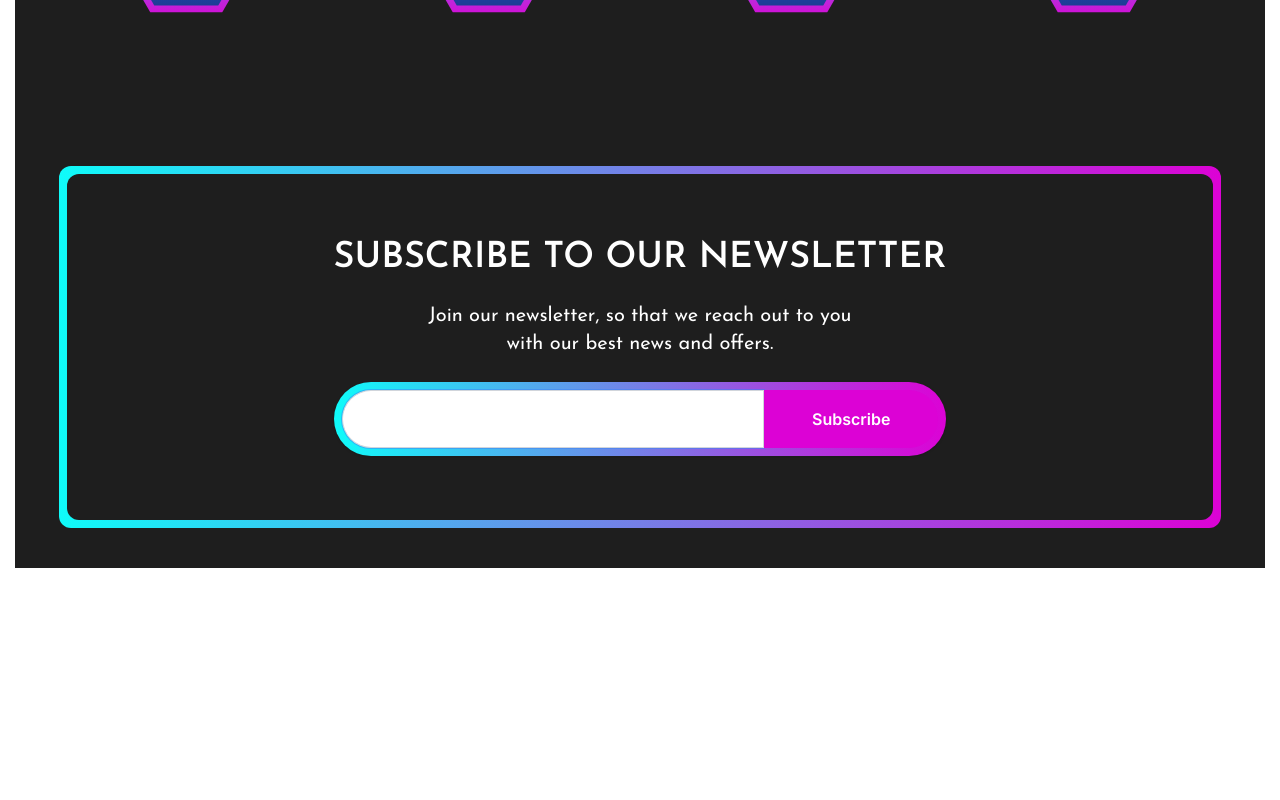
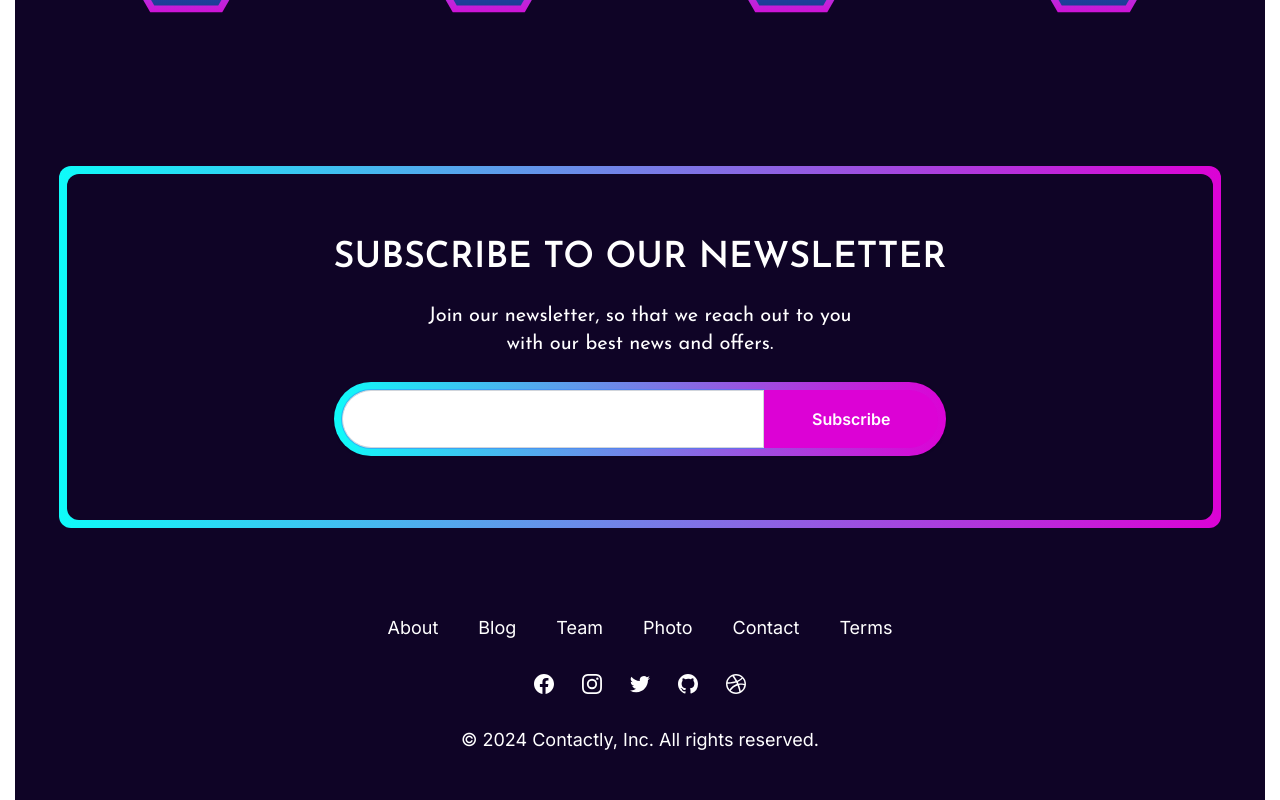
Before and after one commit to subroto23/contact-management-frontend, a Next.js app: page / in a window 1280 px wide. Shown: the part 794-1594 px from the top of the page. Before the commit the page ends 1362 px from the top, so only its background shows below. Built offline with nearby package versions, Linux system fonts and the light colour scheme; a web font is replaced by a local one.

Commit message:
Footer animate fixed

```diff
--- /dev/null
+++ b/src/animate/footer.animate.ts
@@ -0,0 +1,10 @@
+export const footerAnimate = {
+  hidden: { opacity: 0, y: 100 },
+  visible: {
+    opacity: 1,
+    y: 0,
+    transition: {
+      duration: 1,
+    },
+  },
+};
--- a/src/app/(withNavbarAndFooter)/page.tsx
+++ b/src/app/(withNavbarAndFooter)/page.tsx
@@ -2,6 +2,7 @@ import Banner from "@/components/Pages/HomePage/Banner/Banner";
 import CrudOperationUi from "@/components/Pages/HomePage/CrudUi/CrudOperationUi";
 import EffectBanner from "@/components/Pages/HomePage/EffectBanner/EffectBanner";
 import SubscribeNewsLetter from "@/components/Pages/HomePage/SubscribeNewsLetter/SubscribeNewsLetter";
+import Footer from "@/components/Shared/Footer";
 
 const HomePage = async () => {
   return (
@@ -10,6 +11,7 @@ const HomePage = async () => {
       <EffectBanner />
       <CrudOperationUi />
       <SubscribeNewsLetter />
+      <Footer />
     </>
   );
 };
--- a/src/app/globals.css
+++ b/src/app/globals.css
@@ -16,7 +16,7 @@ body {
 
 @layer components {
   .body-color {
-    @apply bg-[#1E1E1E];
+    @apply bg-[#0f0426];
   }
   .primary-color {
     @apply bg-[#DC02D5];
--- a/src/components/Pages/HomePage/Banner/Banner.tsx
+++ b/src/components/Pages/HomePage/Banner/Banner.tsx
@@ -8,7 +8,6 @@ import {
 import pattern from "@/assets/images/Pattern.png";
 import manPhoto from "@/assets/images/manPhoto.png";
 import { motion } from "framer-motion";
-import EffectBanner from "../EffectBanner/EffectBanner";
 
 const Banner = () => {
   return (
--- a/src/components/Pages/HomePage/EffectBanner/EffectBanner.tsx
+++ b/src/components/Pages/HomePage/EffectBanner/EffectBanner.tsx
@@ -1,7 +1,7 @@
 const EffectBanner = () => {
   return (
     <>
-      <div className="relative p-16 pb-0 bg-bodyColor blur-[20px] -m-10 md:-mt-12"></div>
+      <div className="relative p-16 pb-0 bg-bodyColor blur-[20px] -m-10 md:-mt-12 overflow-hidden"></div>
     </>
   );
 };
--- a/src/components/Shared/Footer.tsx
+++ b/src/components/Shared/Footer.tsx
@@ -1,16 +1,23 @@
+"use client";
 import Link from "next/link";
-import Container from "../ui/Container/Container";
+import { motion } from "framer-motion";
+import { footerAnimate } from "@/animate/footer.animate";
 
 const Footer = () => {
   return (
-    <div className="bg-purple-500">
-      <Container>
-        <div className="max-w-screen-xl px-4 py-12 mx-auto space-y-8 overflow-hidden sm:px-6 lg:px-8">
+    <div className="overflow-hidden">
+      <motion.div
+        variants={footerAnimate}
+        initial="hidden"
+        whileInView="visible"
+        viewport={{ once: true }}
+        className="max-w-screen-xl px-4 py-12 mx-auto space-y-8 overflow-hidden sm:px-6 lg:px-8"
+      >
         <nav className="flex flex-wrap justify-center -mx-5 -my-2">
           <div className="px-5 py-2">
             <Link
               href="/"
-                className="text-base leading-6 text-white hover:text-gray-100"
+              className="leading-6 text-white hover:text-gray-100 text-lg"
             >
               About
             </Link>
@@ -18,7 +25,7 @@ const Footer = () => {
           <div className="px-5 py-2">
             <Link
               href="/"
-                className="text-base leading-6 text-white hover:text-gray-100"
+              className="leading-6 text-white hover:text-gray-100 text-lg"
             >
               Blog
             </Link>
@@ -26,7 +33,7 @@ const Footer = () => {
           <div className="px-5 py-2">
             <Link
               href="/"
-                className="text-base leading-6 text-white hover:text-gray-100"
+              className="leading-6 text-white hover:text-gray-100 text-lg"
             >
               Team
             </Link>
@@ -34,7 +41,7 @@ const Footer = () => {
           <div className="px-5 py-2">
             <Link
               href="/"
-                className="text-base leading-6 text-white hover:text-gray-100"
+              className="leading-6 text-white hover:text-gray-100 text-lg"
             >
               Photo
             </Link>
@@ -42,7 +49,7 @@ const Footer = () => {
           <div className="px-5 py-2">
             <Link
               href="/"
-                className="text-base leading-6 text-white hover:text-gray-100"
+              className="leading-6 text-white hover:text-gray-100 text-lg"
             >
               Contact
             </Link>
@@ -50,7 +57,7 @@ const Footer = () => {
           <div className="px-5 py-2">
             <Link
               href="/"
-                className="text-base leading-6 text-white hover:text-gray-100"
+              className="leading-6 text-white hover:text-gray-100 text-lg"
             >
               Terms
             </Link>
@@ -129,11 +136,10 @@ const Footer = () => {
             </svg>
           </Link>
         </div>
-          <p className="mt-8 text-base leading-6 text-center text-white">
-            © 2024 Contacts, Inc. All rights reserved.
+        <p className="mt-8 text-lg leading-6 text-center text-white">
+          © 2024 Contactly, Inc. All rights reserved.
         </p>
-        </div>
-      </Container>
+      </motion.div>
     </div>
   );
 };
--- a/src/styles/banner.css
+++ b/src/styles/banner.css
@@ -9,7 +9,7 @@
 
 @layer components {
   .banner-blur-container {
-    @apply absolute right-0 top-10 w-[500px] md:h-[350px] h-[250px] rounded-full bg-gradient blur-[120px] bg-blend-multiply;
+    @apply absolute right-0 top-10 w-[500px] md:h-[350px] h-[250px] rounded-full bg-gradient blur-[100px] bg-blend-multiply;
   }
   .banner-overlay-container {
     @apply absolute inset-0 p-5 rounded-2xl backdrop-blur-3xl bg-white shadow-2xl opacity-5;
--- a/tailwind.config.ts
+++ b/tailwind.config.ts
@@ -11,7 +11,8 @@ const config: Config = {
         "md-range": { min: "763px", max: "1023px" },
       },
       colors: {
-        bodyColor: "#1E1E1E",
+        bodyColor: "#0f0426",
+        // bodyColor: "#1E1E1E",
         primaryColor: "#DC02D5",
         secondaryColor: "#0FFBF9",
       },
```
Lines whose indentation alone changed are shown as unchanged.
